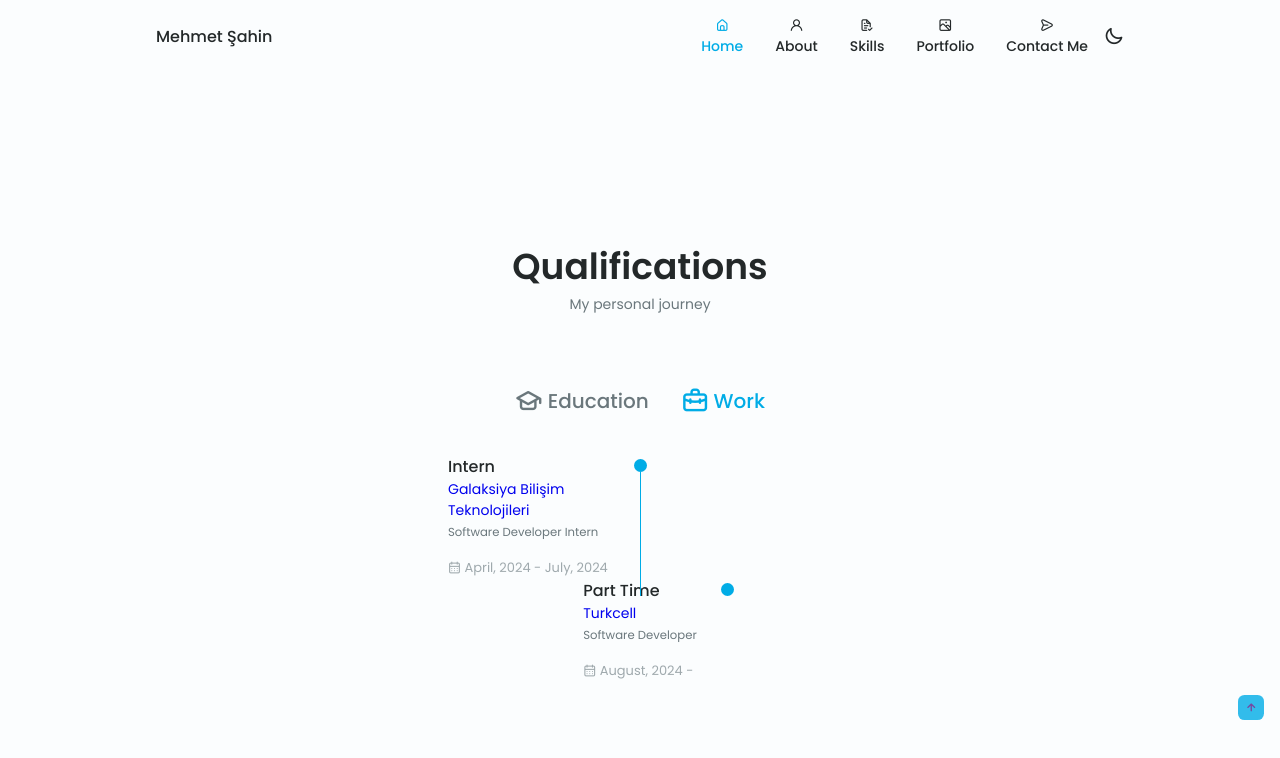
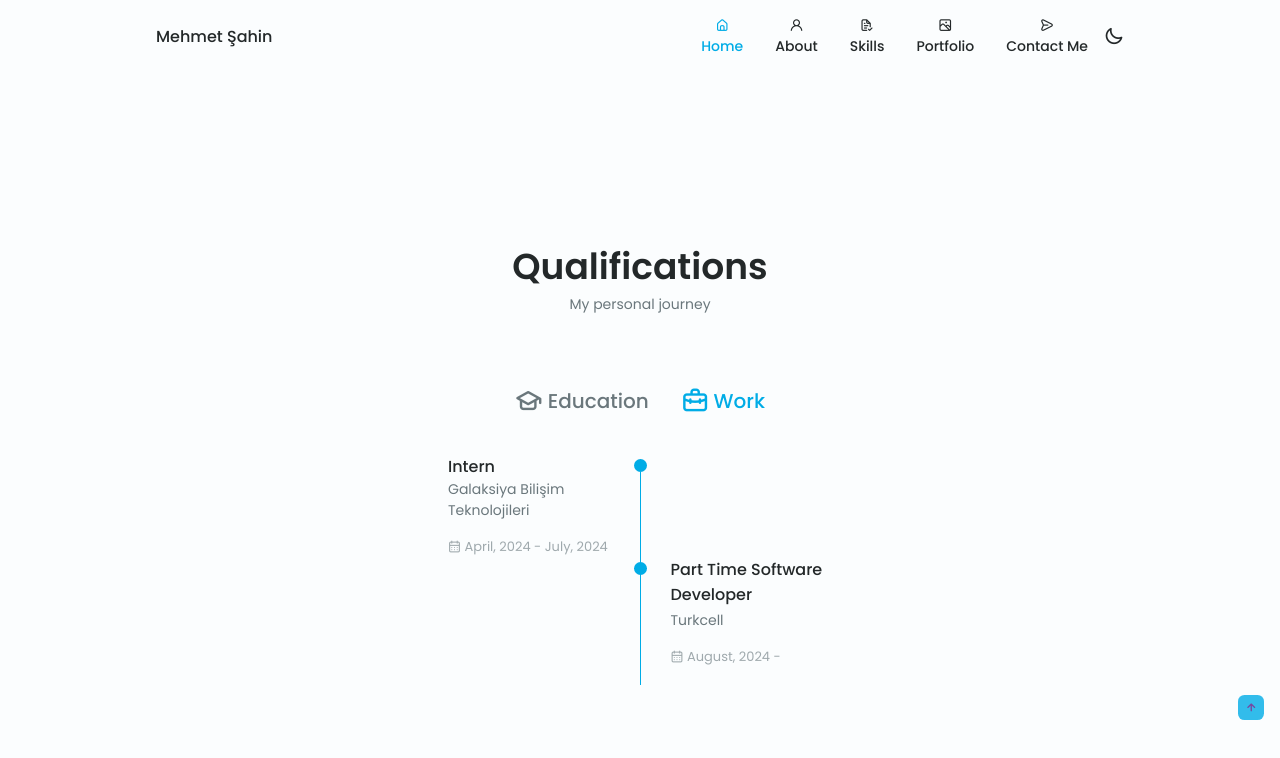
Before and after one commit to mehmetsahinnn/pri-port, a plain HTML site: page src/index.html in a window 1280 px wide. Both pictures are taken after a click on the element "Work". Shown: the part 1973-2731 px from the top of the page. Drawn offline with nearby package versions, Linux system fonts and the light colour scheme.

Commit message:
Update index.html

```diff
--- a/src/index.html
+++ b/src/index.html
@@ -378,38 +378,36 @@
                     <div class="qualification__data">
                         <div>
                             <h3 class="qualification__title">Intern</h3>
-                            <span class="qualification__subtitle">
-                                    <a href="https://www.galaksiya.com/" target="_blank">Galaksiya Bilişim Teknolojileri</a>
-                                    <br>
-                                    <small>Software Developer Intern</small></span>
+                            <span class="qualification__subtitle">Galaksiya Bilişim Teknolojileri</span>
                             <div class="qualification__calendar">
                                 <i class="uil uil-calendar-alt"></i>
                                 April, 2024 - July, 2024
                             </div>
                         </div>
+
                         <div>
                             <span class="qualification__rounder"></span>
                             <span class="qualification__line"></span>
                         </div>
                     </div>
-
                     <div class="qualification__data">
                         <div></div>
                         <div>
-                            <h3 class="qualification__title">Part Time</h3>
-                            <span class="qualification__subtitle">
-                                    <a href="https://turkcell.com.tr/" target="_blank">Turkcell</a>
-                                    <br>
-                                    <small>Software Developer</small></span>
+                            <span class="qualification__rounder"></span>
+                            <span class="qualification__line"></span>
+                        </div>
+
+                        <div>
+                            <h3 class="qualification__title">
+                                Part Time Software Developer</h3>
+                            <span class="qualification__subtitle">Turkcell</span>
                             <div class="qualification__calendar">
                                 <i class="uil uil-calendar-alt"></i>
                                 August, 2024 -
                             </div>
                         </div>
-                        <div>
-                            <span class="qualification__rounder"></span>
-                        </div>
                     </div>
+                  </div>
                 </div>
             </div>
         </div>
```
